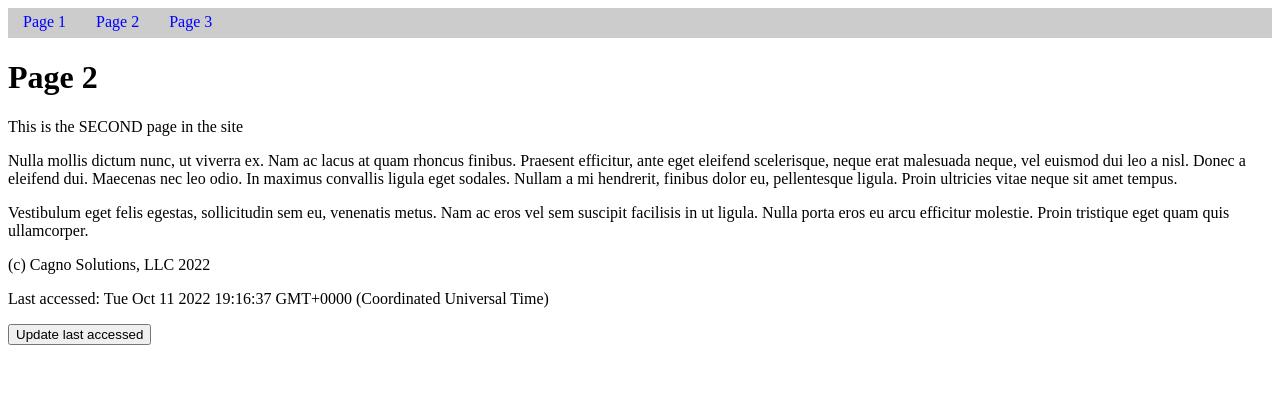
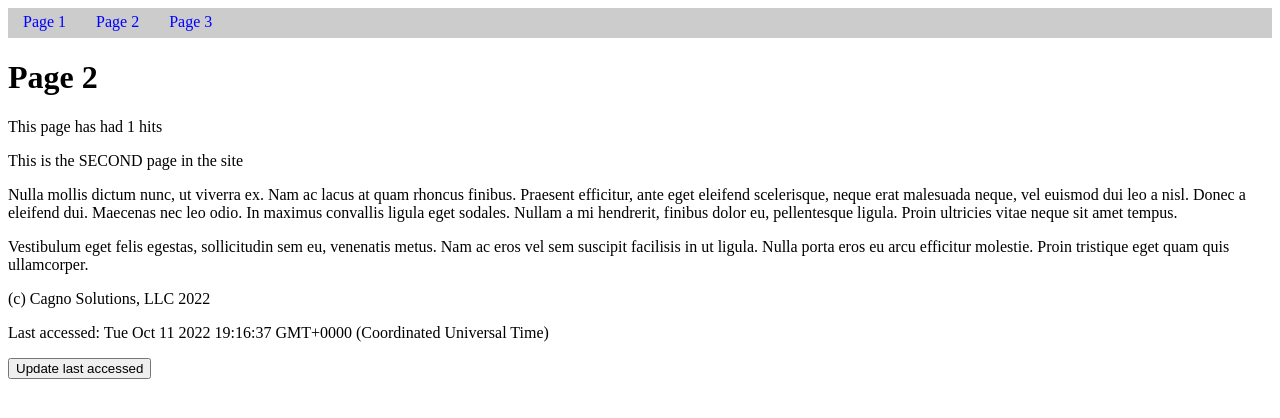
Before and after one commit to scottcagno/angular-refresher, an Angular app in the folder web/SimpleAngularApp/: page / in a window 1280 px wide. Both pictures are taken after a click on the link "Page 2". Shown: the top 418 px of the page. Built offline with nearby package versions, Linux system fonts and the light colour scheme.

Commit message:
[SimpleAngularApp] -- generated header, page1, page2, page3 and footer components

```diff
--- a/web/SimpleAngularApp/src/app/app.component.html
+++ b/web/SimpleAngularApp/src/app/app.component.html
@@ -1,6 +1,12 @@
-<app-header #headerComponent></app-header>
-<app-page1 *ngIf="headerComponent.pageRequested === 1"></app-page1>
-<app-page2 *ngIf="headerComponent.pageRequested === 2"></app-page2>
-<app-page3 *ngIf="headerComponent.pageRequested === 3"></app-page3>
+<app-header (pageChangedEvent)="incrementHitCounter($event)"></app-header>
+
+<!--<app-page1 *ngIf="currentPage === 1"></app-page1>-->
+<!--<app-page2 *ngIf="currentPage === 2" #page2></app-page2>-->
+<!--<app-page3 *ngIf="currentPage === 3"></app-page3>-->
+
+<app-page1 [hidden]="currentPage !== 1"></app-page1>
+<app-page2 [hidden]="currentPage !== 2" #page2></app-page2>
+<app-page3 [hidden]="currentPage !== 3"></app-page3>
+
 <app-footer #footer [lastAccessed]="startTime"></app-footer>
 <button (click)="updateLastAccessed()">Update last accessed</button>
--- a/web/SimpleAngularApp/src/app/app.component.ts
+++ b/web/SimpleAngularApp/src/app/app.component.ts
@@ -1,5 +1,6 @@
 import {Component, OnInit, ViewChild} from '@angular/core';
 import {FooterComponent} from "./footer/footer.component";
+import {Page2Component} from "./page2/page2.component";
 
 @Component({
   selector: 'app-root',
@@ -7,12 +8,22 @@ import {FooterComponent} from "./footer/footer.component";
   styleUrls: ['./app.component.css']
 })
 export class AppComponent implements OnInit {
+
   title = 'SimpleAngularApp';
 
   @ViewChild('footer', {static: true})
   footerComponent!: FooterComponent;
 
+  @ViewChild('page2', {static:true})
+  page2Component!: Page2Component;
+
   startTime!: string;
+
+  currentPage!:number;
+
+  constructor() {
+    this.currentPage = 1
+  }
 
   updateLastAccessed() {
     this.footerComponent.lastAccessed = new Date().toString();
@@ -21,4 +32,11 @@ export class AppComponent implements OnInit {
   ngOnInit() {
     this.startTime = new Date().toString();
   }
+
+  incrementHitCounter(page:number) {
+    this.currentPage = page;
+    if (page === 2) {
+      this.page2Component.incrementHitCounter();
+    }
+  }
 }
--- a/web/SimpleAngularApp/src/app/header/header.component.ts
+++ b/web/SimpleAngularApp/src/app/header/header.component.ts
@@ -1,4 +1,4 @@
-import { Component, OnInit } from '@angular/core';
+import {Component, EventEmitter, OnInit, Output} from '@angular/core';
 
 @Component({
   selector: 'app-header',
@@ -9,6 +9,9 @@ export class HeaderComponent implements OnInit {
 
   pageRequested = 1;
 
+  @Output()
+  pageChangedEvent = new EventEmitter<number>();
+
   constructor() { }
 
   ngOnInit(): void {
@@ -16,6 +19,7 @@ export class HeaderComponent implements OnInit {
 
   onPageChange(page: number) {
     this.pageRequested = page
+    this.pageChangedEvent.emit(page);
   }
 
 }
--- a/web/SimpleAngularApp/src/app/page2/page2.component.html
+++ b/web/SimpleAngularApp/src/app/page2/page2.component.html
@@ -1,4 +1,5 @@
 <h1>Page 2</h1>
+<p>This page has had {{hits}} hits</p>
 <p>This is the SECOND page in the site</p>
 <p>
   Nulla mollis dictum nunc, ut viverra ex. Nam ac lacus at quam rhoncus finibus. Praesent
--- a/web/SimpleAngularApp/src/app/page2/page2.component.ts
+++ b/web/SimpleAngularApp/src/app/page2/page2.component.ts
@@ -7,9 +7,17 @@ import { Component, OnInit } from '@angular/core';
 })
 export class Page2Component implements OnInit {
 
-  constructor() { }
+  hits!:number;
+
+  constructor() {
+    this.hits = 0;
+  }
 
   ngOnInit(): void {
   }
 
+  incrementHitCounter() {
+    this.hits++;
+  }
+
 }
```
